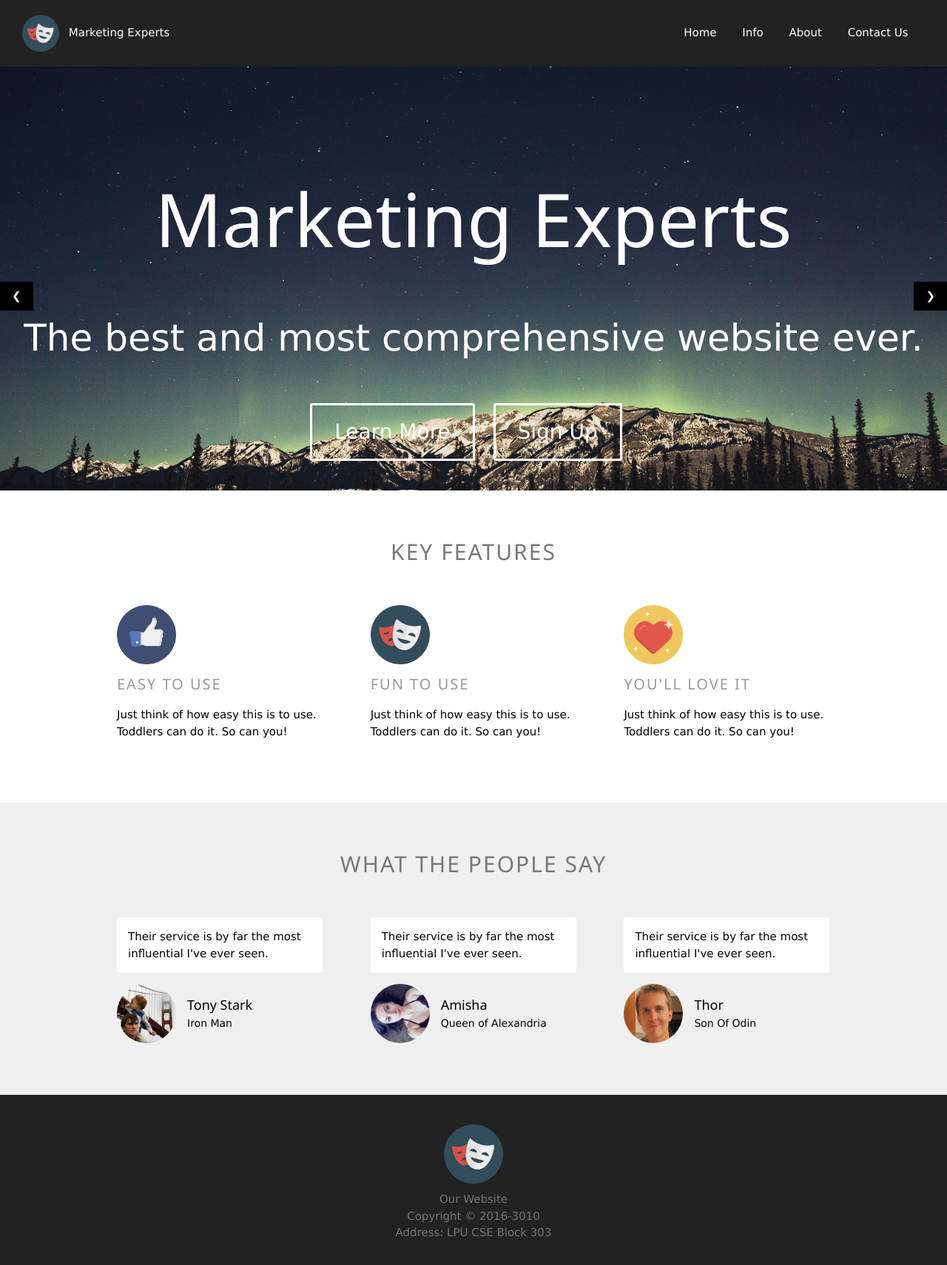
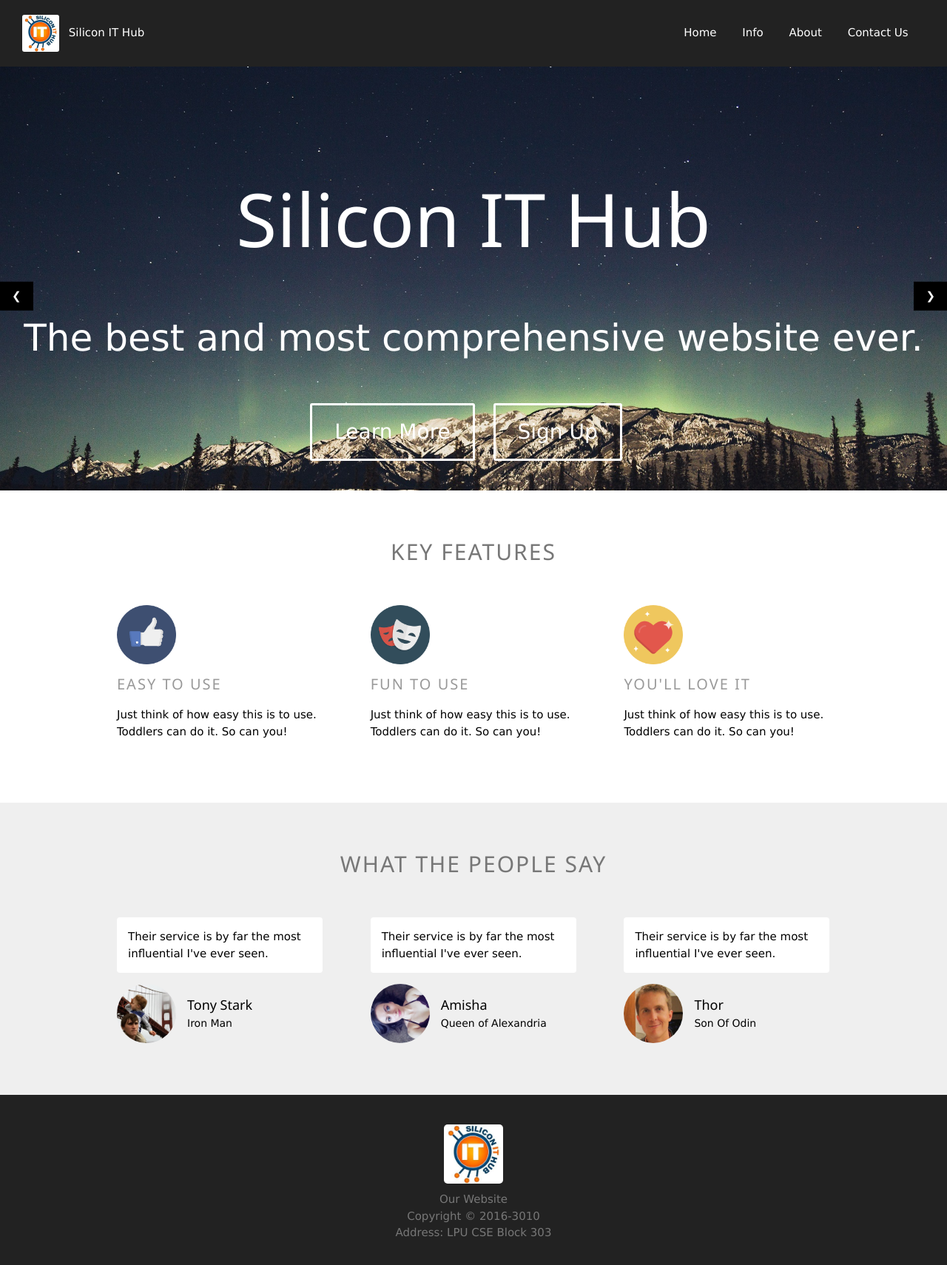
Before and after one commit to Rajita-Singh/CA_website, a plain HTML site: page info.html in a window 1280 px wide. Shown: the whole page at 74% size. Drawn offline with Linux system fonts and the light colour scheme.

Commit message:
Improving...

```diff
--- a/info.html
+++ b/info.html
@@ -5,9 +5,9 @@
     <title>Our Awesome Website</title>
 
     <!-- attach our stylesheet -->
-    <link rel="stylesheet" href="css/style.css">
+    <link rel="stylesheet" href="CSS/style.css">
 
-	<link rel="stylesheet" href="css/w3.css">
+	<link rel="stylesheet" href="CSS/w3.css">
 </head>
 <body>
 
@@ -16,8 +16,8 @@
 
         <!-- our main logo -->
         <a id="logo" href="index.html">
-            <img src="img/avatar.jpeg" alt="Logo">
-            <span>Marketing Experts</span>
+            <img src="img/WhatsApp Image 2020-04-09 at 07.39.58.jpeg" alt="Logo">
+            <span>Silicon IT Hub</span>
         </a>
 
         <!-- main navigation links -->
@@ -40,7 +40,7 @@
             <!-- content for the hero -->
 
             <div class="hero-content">
-                <h1 class="hero-title">Marketing Experts</h1>
+                <h1 class="hero-title">Silicon IT Hub</h1>
                 <p>The best and most comprehensive website ever.</p>
 
                 <a href="#">Learn More</a>
@@ -51,7 +51,7 @@
 			<!-- content for the hero -->
 
             <div class="hero-content">
-                <h1 class="hero-title">Marketing Experts</h1>
+                <h1 class="hero-title">Silicon IT Hub</h1>
                 <p>The best and most comprehensive website ever.</p>
 
                 <a href="#">Learn More</a>
@@ -62,7 +62,7 @@
 
 		<div class="img3 mySlides">
 			<div class="hero-content">
-                <h1 class="hero-title">Marketing Experts</h1>
+                <h1 class="hero-title">Silicon IT Hub</h1>
                 <p>The best and most comprehensive website ever.</p>
 
                 <a href="#">Learn More</a>
@@ -150,7 +150,7 @@
 
     <!-- the footer -->
     <footer>
-        <img src="img/avatar.jpeg" alt="Footer Logo">
+        <img src="img/WhatsApp Image 2020-04-09 at 07.39.58.jpeg" alt="Footer Logo">
         <span>Our Website<br>Copyright &copy; 2016-3010 </span>
 		<span><br>Address: LPU CSE Block 303 </span>
     </footer>
```
Also changed, not shown: about.html (+6 -6 lines), contact.html (+6 -6 lines), index.html (+7 -7 lines), img/WhatsApp Image 2020-04-09 at 07.39.58.jpeg (added).
